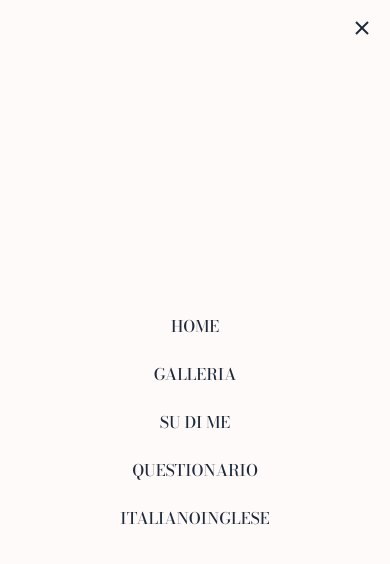
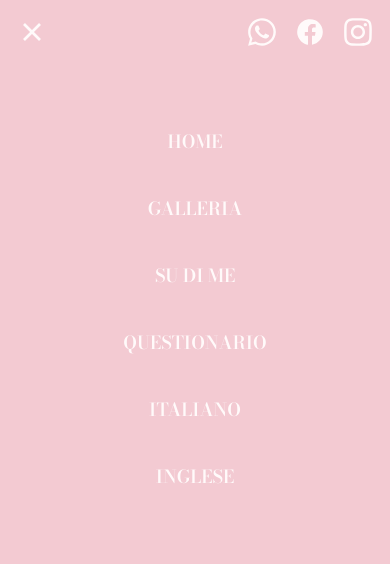
Before and after one commit to vanewedding/website, a React (Vite) app: page /it in a window 390 px wide. Both pictures are taken after a click on the icon 28 px from the left and 32 px from the top of the page. Shown: the top 564 px of the page. Built offline with nearby package versions, Linux system fonts and the light colour scheme.

Commit message:
feat: aggiunti social e sistemato funzionamento menu mobile + fix estetici generali

```diff
--- a/src/components/visual/header/Header.jsx
+++ b/src/components/visual/header/Header.jsx
@@ -18,7 +18,7 @@ export default function Header() {
 
 	return (
 		<header
-      className={`${`w-full h-16 sticky top-0 left-0 flex items-center z-50 bg-brand-pink px-4`} ${
+			className={`${`z-100 w-full h-16 sticky top-0 left-0 flex items-center bg-brand-pink px-4 `} ${
 				isScrolled
 					? "bg-overlay-white shadow-md text-gray-700 backdrop-blur-lg py-3 md:py-4"
 					: "py-4 md:py-6"
--- a/src/components/visual/navbar/Navbar.jsx
+++ b/src/components/visual/navbar/Navbar.jsx
@@ -17,14 +17,14 @@ export default function Navbar({ isScrolled }) {
 		>
 			{/* Desktop Left */}
 
-      <div className="hidden md:flex items-center gap-4 lg:gap-8">
+			<div className="hidden lg:flex items-center justify-around gap-4 lg:gap-8">
 				{navLinks.map((link) => (
 					<NavLink
 						key={link.id}
 						to={it ? link.pathIt : link.pathEng}
-            className={`group flex flex-col gap-0.5 font-bold ${
+						className={`flex justify-center font-semibold transition-all duration-300 hover:font-black ${
 							isScrolled ? "text-gray-700" : "text-off-white"
-            }`}
+						}  ${link.id != 1 ? "min-w-40" : ""}`}
 					>
 						{link.id === 1 ? (
 							<div className="size-12">
@@ -44,71 +44,54 @@ export default function Navbar({ isScrolled }) {
 				))}
 			</div>
 
-      {/* Desktop Right */}
-      <div className="hidden md:flex items-center gap-4 lg:gap-8">
-        {socials.map((social) => (
-          <a
-            key={social.id}
-            href={social.url}
-            target="_blank"
-            rel="noopener noreferrer"
-            className="size-12"
-          >
-            <img src={social.svg} />
-          </a>
-        ))}
-      </div>
-
 			{/* Mobile Menu Button */}
-      <div className={`flex items-center gap-3 md:hidden `}>
+			<div className={`z-50 flex items-center gap-3 lg:hidden text-off-white`}>
 				<svg
 					onClick={() => setIsMenuOpen(!isMenuOpen)}
-          className={`h-6 w-6 cursor-pointer`}
+					className={`size-8 cursor-pointer`}
 					fill="none"
 					stroke="currentColor"
 					strokeWidth="2"
 					viewBox="0 0 24 24"
 				>
+					{isMenuOpen ? (
+						<>
+							<line x1="18" y1="6" x2="6" y2="18" />
+							<line x1="6" y1="6" x2="18" y2="18" />
+						</>
+					) : (
+						<>
 							<line x1="4" y1="6" x2="20" y2="6" />
 							<line x1="4" y1="12" x2="20" y2="12" />
 							<line x1="4" y1="18" x2="20" y2="18" />
+						</>
+					)}
 				</svg>
 			</div>
 
 			{/* Mobile Menu */}
 			<div
-        className={`fixed top-0 left-0 w-full h-screen bg-off-white text-base flex flex-col md:hidden items-center justify-center gap-6 font-medium text-gray-800 transition-all duration-500 ${
-          isMenuOpen ? "translate-x-0" : "-translate-x-full"
+				className={`transition-all duration-800 pt-16 h-screen fixed top-16 left-0 w-full flex flex-col items-center gap-10 bg-brand-pink text-off-white text-base font-semibold lg:hidden ${
+					isMenuOpen ? "translate-y-0" : "-translate-y-full"
 				}`}
 			>
-        <div className="absolute top-4 right-4 bg-danger">
-          <button onClick={() => setIsMenuOpen(false)}>
-            <svg
-              className="h-6 w-6"
-              fill="none"
-              stroke="currentColor"
-              strokeWidth="2"
-              viewBox="0 0 24 24"
-            >
-              <line x1="18" y1="6" x2="6" y2="18" />
-              <line x1="6" y1="6" x2="18" y2="18" />
-            </svg>
-          </button>
-        </div>
-
 				{navLinks.map((link) => (
 					<NavLink
 						key={link.id}
 						to={it ? link.pathIt : link.pathEng}
 						onClick={() => setIsMenuOpen(false)}
+						className={`text-base ${
+							isMenuOpen
+								? " transition-opacity duration-1100 opacity-100"
+								: " transition-opacity duration-500 opacity-0 pointer-events-none"
+						}  hover:transition-all hover:duration-200 hover:font-black`}
 					>
 						{it ? link.nameIt : link.nameEng}
 					</NavLink>
 				))}
 
-        <section>
 				<button
-            className={it ? "text-amber-800" : "text-black"}
+					className={`${it ? "text-off-white" : "text-overlay-light-white"} `}
 					onClick={() => {
 						switchLang("it");
 						setIsMenuOpen(false);
@@ -118,7 +101,7 @@ export default function Navbar({ isScrolled }) {
 				</button>
 
 				<button
-            className={eng ? "text-amber-800" : "text-black"}
+					className={`${eng ? "text-off-white" : "text-overlay-light-white"} `}
 					onClick={() => {
 						switchLang("eng");
 						setIsMenuOpen(false);
@@ -126,7 +109,21 @@ export default function Navbar({ isScrolled }) {
 				>
 					INGLESE
 				</button>
-        </section>
+			</div>
+
+			{/* Desktop Right */}
+			<div className="z-100 flex items-center gap-4 lg:gap-8">
+				{socials.map((social) => (
+					<a
+						key={social.id}
+						href={social.url}
+						target="_blank"
+						rel="noopener noreferrer"
+						className="size-8"
+					>
+						<img src={social.svg} />
+					</a>
+				))}
 			</div>
 		</nav>
 	);
--- a/src/index.css
+++ b/src/index.css
@@ -5,6 +5,8 @@
 	--font-weight-regular: 300;
 	--font-weight-light: 150;
 	--font-size-base: 18px;
+
+	--text-base: 18px;
 
 	--color-bordeaux: #4b1822;
 	--color-brand-pink: #f3cad2;
```
Lines whose indentation alone changed are shown as unchanged.
